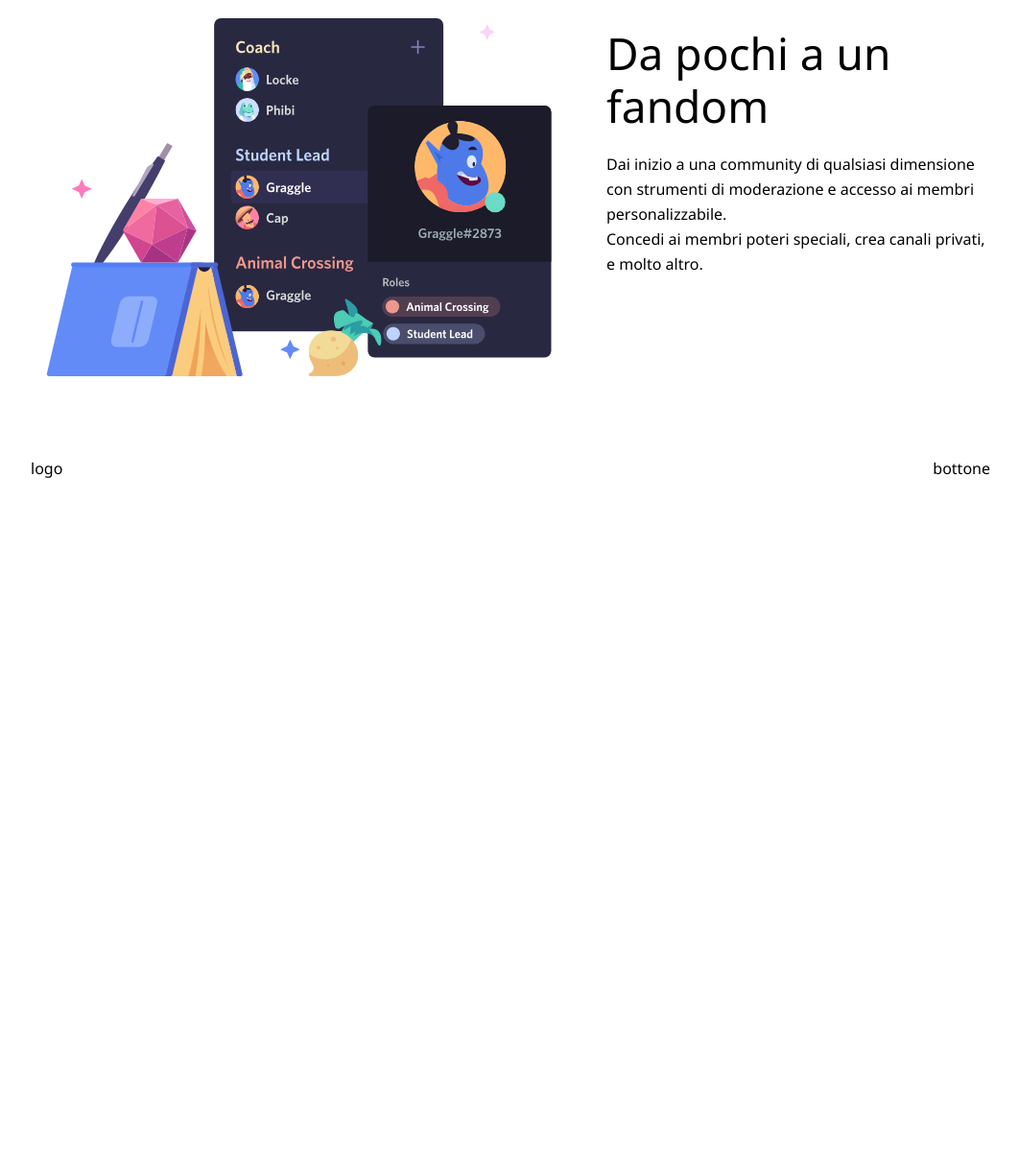
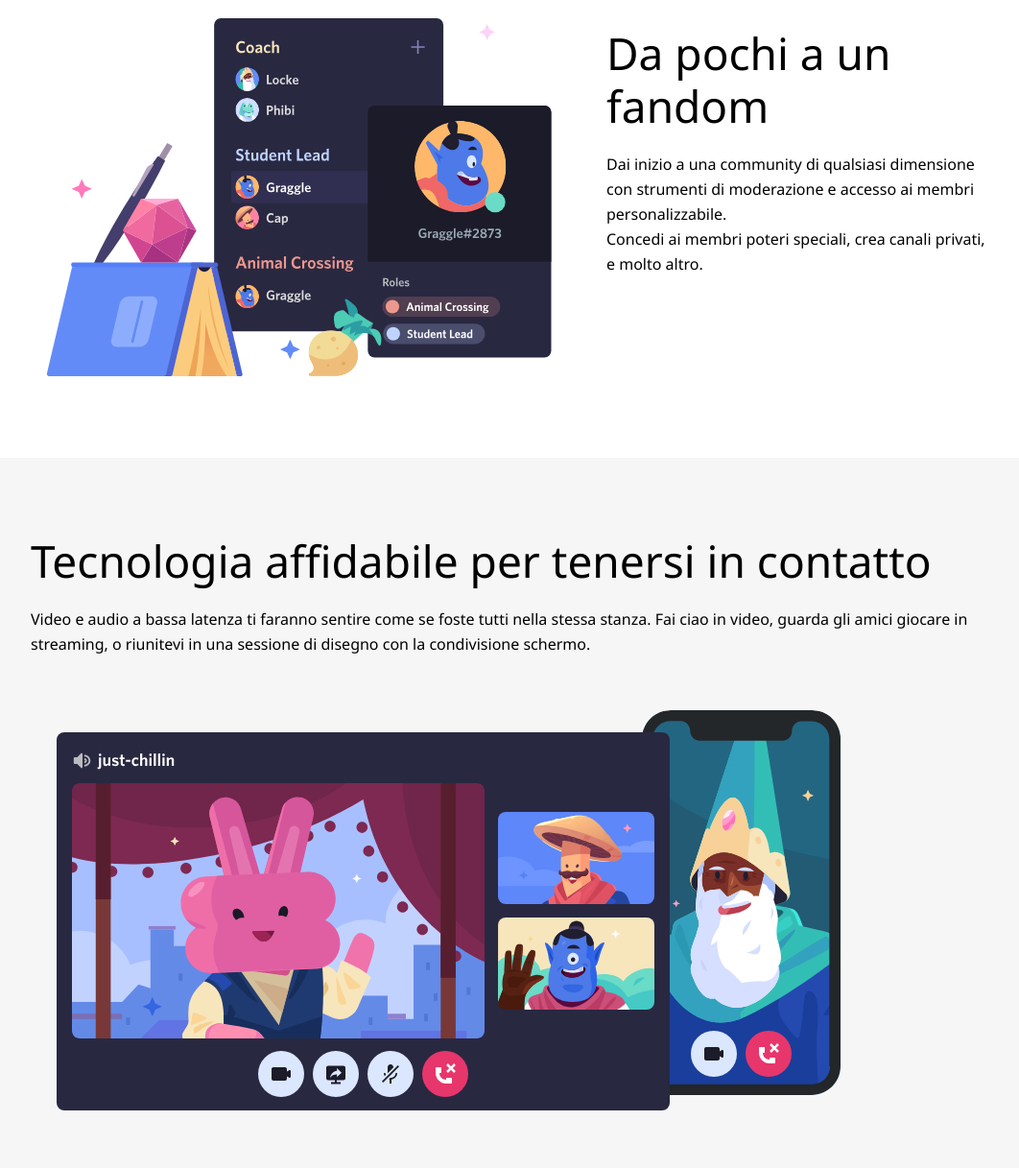
Before and after one commit to PaoloVol99/htmlcss-discord, a plain HTML site: page index.html in a window 1280 px wide. Shown: the part 1775-2992 px from the top of the page at 96% size, without its empty margins (108-1170 px from the left). Before the commit the page ends 2274 px from the top, so only its background shows below. Drawn offline with Linux system fonts and the light colour scheme.

Commit message:
FEAT + STYLE section added

```diff
--- a/css/style.css
+++ b/css/style.css
@@ -60,7 +60,7 @@ START of DEBUG RULES
     min-height: 400px;
 }
 
-.debug .col-green {
+.debug .col-last {
     background-color: green;
     min-height: 800px;
 }
@@ -270,3 +270,7 @@ END of DEBUG RULES
     line-height: 26px;
     margin-top: 20px;
 }
+
+.container-4 {
+    padding: 80px 0;
+}
--- a/index.html
+++ b/index.html
@@ -87,14 +87,18 @@
         </section>
 
         <section class="section-grey">
-            <div class="container">
-                <div class="col col-green"></div>
+            <div class="container container-4">
+                <div class="col col-last">
+                    <div class="title-5">Tecnologia affidabile per tenersi in contatto</div>
+                    <p class="paragraph">Video e audio a bassa latenza ti faranno sentire come se foste tutti nella stessa stanza. Fai ciao in video, guarda gli amici giocare in streaming, o riunitevi in una sessione di disegno con la condivisione schermo.</p>
+                    <img src="./img/item4-big.svg" alt="immagine 4">
+                </div>
             </div>
         </section>
 
     </main>
 
-    <footer>
+    <footer class="main-footer">
         <div class="container-footer">
             <div class="row row-cols-5">
                 <div class="col col-2x"></div>
```
